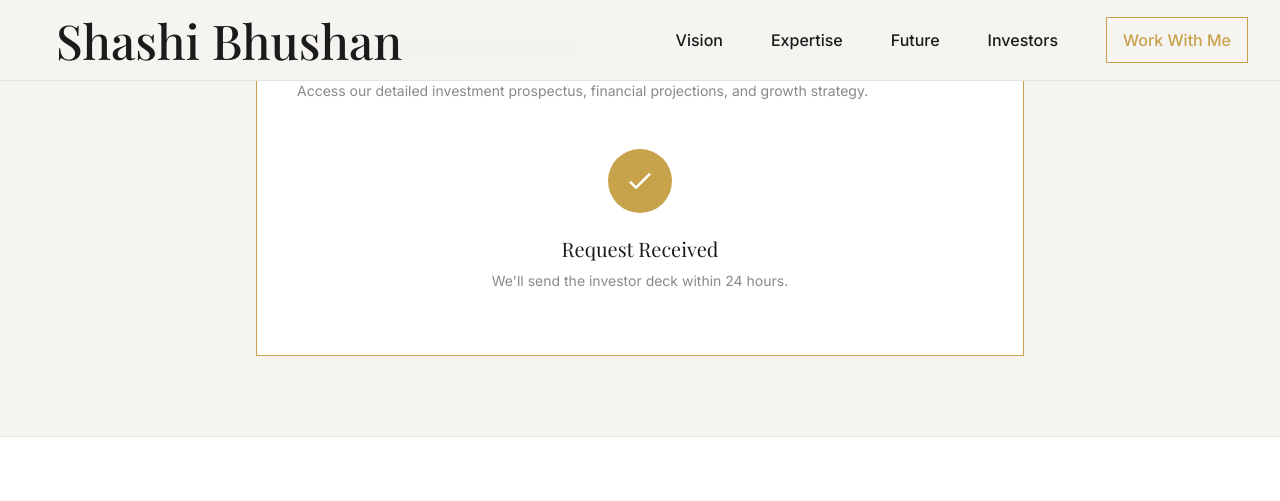
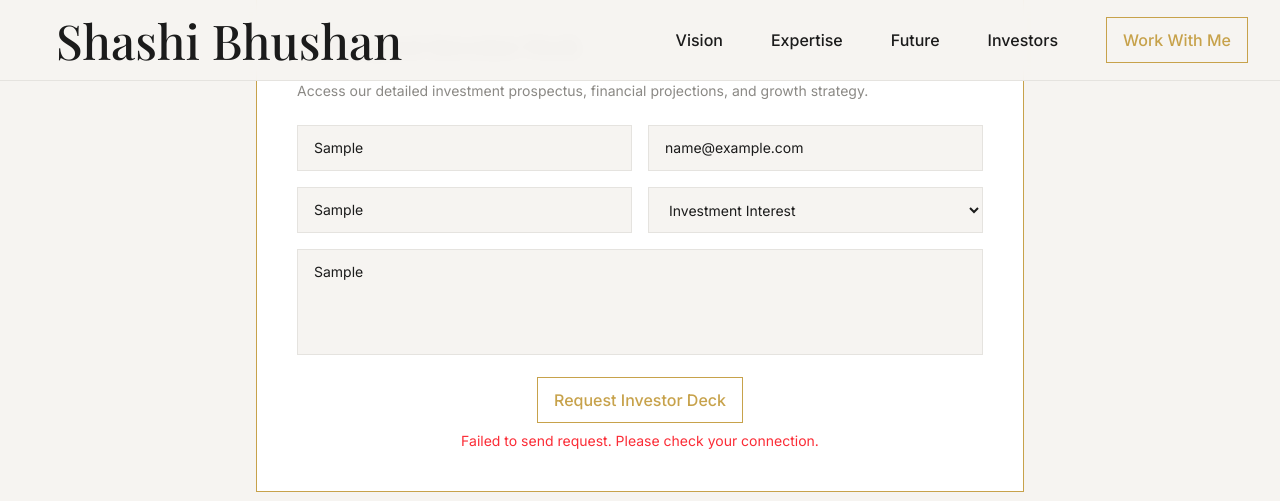
Before and after one commit to ksagale17/portfolio, a React (Vite) app: page / in a window 1280 px wide. Both pictures are taken after typing "Sample", "name@example.com", "Sample", "Sample" into the empty fields and a click on the button "Request Investor Deck". Shown: the part 6402-6903 px from the top of the page. Built offline with nearby package versions, Linux system fonts and the light colour scheme; no server answers.

Commit message:
SHRI,Put the  Email integration

```diff
--- a/src/app/components/ContactSection.jsx
+++ b/src/app/components/ContactSection.jsx
@@ -3,11 +3,51 @@ import { Mail, Linkedin, Instagram, Send, Facebook } from 'lucide-react';
 
 export default function ContactSection() {
   const [formSubmitted, setFormSubmitted] = useState(false);
+  const [isSubmitting, setIsSubmitting] = useState(false);
+  const [error, setError] = useState('');
+  const [formData, setFormData] = useState({
+    name: '',
+    email: '',
+    message: '',
+  });
 
-  const handleSubmit = (e) => {
+  const handleInputChange = (e) => {
+    const { name, value } = e.target;
+    setFormData((prev) => ({ ...prev, [name]: value }));
+  };
+
+  const handleSubmit = async (e) => {
     e.preventDefault();
+    setIsSubmitting(true);
+    setError('');
+
+    try {
+      const response = await fetch('http://localhost:5000/api/email/contact', {
+        method: 'POST',
+        headers: {
+          'Content-Type': 'application/json',
+        },
+        body: JSON.stringify(formData),
+      });
+
+      if (response.ok) {
         setFormSubmitted(true);
-    setTimeout(() => setFormSubmitted(false), 3000);
+        setTimeout(() => setFormSubmitted(false), 5000);
+        setFormData({
+          name: '',
+          email: '',
+          message: '',
+        });
+      } else {
+        const data = await response.json();
+        setError(data.error || 'Something went wrong. Please try again.');
+      }
+    } catch (err) {
+      console.error('Error submitting form:', err);
+      setError('Failed to send message. Please check your connection.');
+    } finally {
+      setIsSubmitting(false);
+    }
   };
 
   return (
@@ -166,6 +206,9 @@ export default function ContactSection() {
                 >
                   <input
                     required
+                    name="name"
+                    value={formData.name}
+                    onChange={handleInputChange}
                     placeholder="Your Name"
                     className="w-full px-4 py-3 bg-[#F6F4F1] border border-[#E5E3DF] text-sm
                                focus:border-[#C7A24B] outline-none"
@@ -174,6 +217,9 @@ export default function ContactSection() {
                   <input
                     required
                     type="email"
+                    name="email"
+                    value={formData.email}
+                    onChange={handleInputChange}
                     placeholder="Email Address"
                     className="w-full px-4 py-3 bg-[#F6F4F1] border border-[#E5E3DF] text-sm
                                focus:border-[#C7A24B] outline-none"
@@ -181,25 +227,31 @@ export default function ContactSection() {
 
                   <textarea
                     required
+                    name="message"
+                    value={formData.message}
+                    onChange={handleInputChange}
                     rows={5}
                     placeholder="Your Message"
                     className="w-full px-4 py-3 bg-[#F6F4F1] border border-[#E5E3DF] text-sm
                                focus:border-[#C7A24B] outline-none resize-none"
                   />
 
-                  <div className="flex justify-center pt-2">
+                  <div className="flex justify-center pt-2 flex-col items-center">
                     <button
                       type="submit"
+                      disabled={isSubmitting}
                       className="px-4 py-2.5 text-base font-medium
                                  border border-[#C7A24B] text-[#C7A24B]
                                  hover:bg-[#C7A24B] hover:text-white
                                  transition-all duration-300
                                  hover:shadow-[0_2px_16px_rgba(199,162,75,0.3)]
-                                 flex items-center gap-2"
+                                 flex items-center gap-2
+                                 disabled:opacity-50 disabled:cursor-not-allowed"
                     >
-                      Send Message
-                      <Send className="w-4 h-4" />
+                      {isSubmitting ? 'Sending...' : 'Send Message'}
+                      {!isSubmitting && <Send className="w-4 h-4" />}
                     </button>
+                    {error && <p className="text-red-500 text-sm mt-2">{error}</p>}
                   </div>
                 </form>
               )}
--- a/src/app/components/InvestorSection.jsx
+++ b/src/app/components/InvestorSection.jsx
@@ -3,6 +3,15 @@ import { Building2, TrendingUp, Globe2, FileText } from 'lucide-react';
 
 export default function InvestorSection() {
   const [formSubmitted, setFormSubmitted] = useState(false);
+  const [isSubmitting, setIsSubmitting] = useState(false);
+  const [error, setError] = useState('');
+  const [formData, setFormData] = useState({
+    name: '',
+    email: '',
+    company: '',
+    interest: '',
+    message: '',
+  });
 
   const opportunities = [
     {
@@ -25,10 +34,45 @@ export default function InvestorSection() {
     },
   ];
 
-  const handleSubmit = (e) => {
+  const handleInputChange = (e) => {
+    const { name, value } = e.target;
+    setFormData((prev) => ({ ...prev, [name]: value }));
+  };
+
+  const handleSubmit = async (e) => {
     e.preventDefault();
+    setIsSubmitting(true);
+    setError('');
+
+    try {
+      const response = await fetch('http://localhost:5000/api/email/investor-deck', {
+        method: 'POST',
+        headers: {
+          'Content-Type': 'application/json',
+        },
+        body: JSON.stringify(formData),
+      });
+
+      if (response.ok) {
         setFormSubmitted(true);
-    setTimeout(() => setFormSubmitted(false), 3000);
+        setTimeout(() => setFormSubmitted(false), 5000);
+        setFormData({
+          name: '',
+          email: '',
+          company: '',
+          interest: '',
+          message: '',
+        });
+      } else {
+        const data = await response.json();
+        setError(data.error || 'Something went wrong. Please try again.');
+      }
+    } catch (err) {
+      console.error('Error submitting form:', err);
+      setError('Failed to send request. Please check your connection.');
+    } finally {
+      setIsSubmitting(false);
+    }
   };
 
   return (
@@ -145,6 +189,9 @@ export default function InvestorSection() {
                 <div className="grid md:grid-cols-2 gap-4">
                   <input
                     type="text"
+                    name="name"
+                    value={formData.name}
+                    onChange={handleInputChange}
                     placeholder="Full Name"
                     required
                     className="px-4 py-3 bg-[#F6F4F1] border border-[#E5E3DF] text-[#1B1B1B] placeholder-[#8B8985] focus:outline-none focus:border-[#C7A24B] text-sm"
@@ -152,6 +199,9 @@ export default function InvestorSection() {
                   />
                   <input
                     type="email"
+                    name="email"
+                    value={formData.email}
+                    onChange={handleInputChange}
                     placeholder="Email Address"
                     required
                     className="px-4 py-3 bg-[#F6F4F1] border border-[#E5E3DF] text-[#1B1B1B] placeholder-[#8B8985] focus:outline-none focus:border-[#C7A24B] text-sm"
@@ -162,41 +212,53 @@ export default function InvestorSection() {
                 <div className="grid md:grid-cols-2 gap-4">
                   <input
                     type="text"
+                    name="company"
+                    value={formData.company}
+                    onChange={handleInputChange}
                     placeholder="Company / Organization"
                     className="px-4 py-3 bg-[#F6F4F1] border border-[#E5E3DF] text-[#1B1B1B] placeholder-[#8B8985] focus:outline-none focus:border-[#C7A24B] text-sm"
                     style={{ fontFamily: 'var(--font-sans)' }}
                   />
                   <select
+                    name="interest"
+                    value={formData.interest}
+                    onChange={handleInputChange}
                     className="px-4 py-3 bg-[#F6F4F1] border border-[#E5E3DF] text-[#1B1B1B] focus:outline-none focus:border-[#C7A24B] text-sm"
                     style={{ fontFamily: 'var(--font-sans)' }}
                   >
-                    <option>Investment Interest</option>
-                    <option>Equity Partnership</option>
-                    <option>Brand Ventures</option>
-                    <option>Market Expansion</option>
-                    <option>Other Opportunity</option>
+                    <option value="">Investment Interest</option>
+                    <option value="Equity Partnership">Equity Partnership</option>
+                    <option value="Brand Ventures">Brand Ventures</option>
+                    <option value="Market Expansion">Market Expansion</option>
+                    <option value="Other Opportunity">Other Opportunity</option>
                   </select>
                 </div>
 
                 <textarea
+                  name="message"
+                  value={formData.message}
+                  onChange={handleInputChange}
                   placeholder="Brief message about your investment interests"
                   rows={4}
                   className="w-full px-4 py-3 bg-[#F6F4F1] border border-[#E5E3DF] text-[#1B1B1B] placeholder-[#8B8985] focus:outline-none focus:border-[#C7A24B] resize-none text-sm"
                   style={{ fontFamily: 'var(--font-sans)' }}
                 />
 
-                <div className="flex justify-center">
+                <div className="flex justify-center flex-col items-center">
                   <button
                     type="submit"
+                    disabled={isSubmitting}
                     className="px-4 py-2.5 text-base font-medium
                       border border-[#C7A24B] text-[#C7A24B]
                       hover:bg-[#C7A24B] hover:text-white
                       transition-all duration-300
-                      hover:shadow-[0_2px_16px_rgba(199,162,75,0.3)]"
+                      hover:shadow-[0_2px_16px_rgba(199,162,75,0.3)]
+                      disabled:opacity-50 disabled:cursor-not-allowed"
                     style={{ fontFamily: 'var(--font-sans)' }}
                   >
-                    Request Investor Deck
+                    {isSubmitting ? 'Sending...' : 'Request Investor Deck'}
                   </button>
+                  {error && <p className="text-red-500 text-sm mt-2">{error}</p>}
                 </div>
               </form>
             )}
```
Lines whose indentation alone changed are shown as unchanged.
